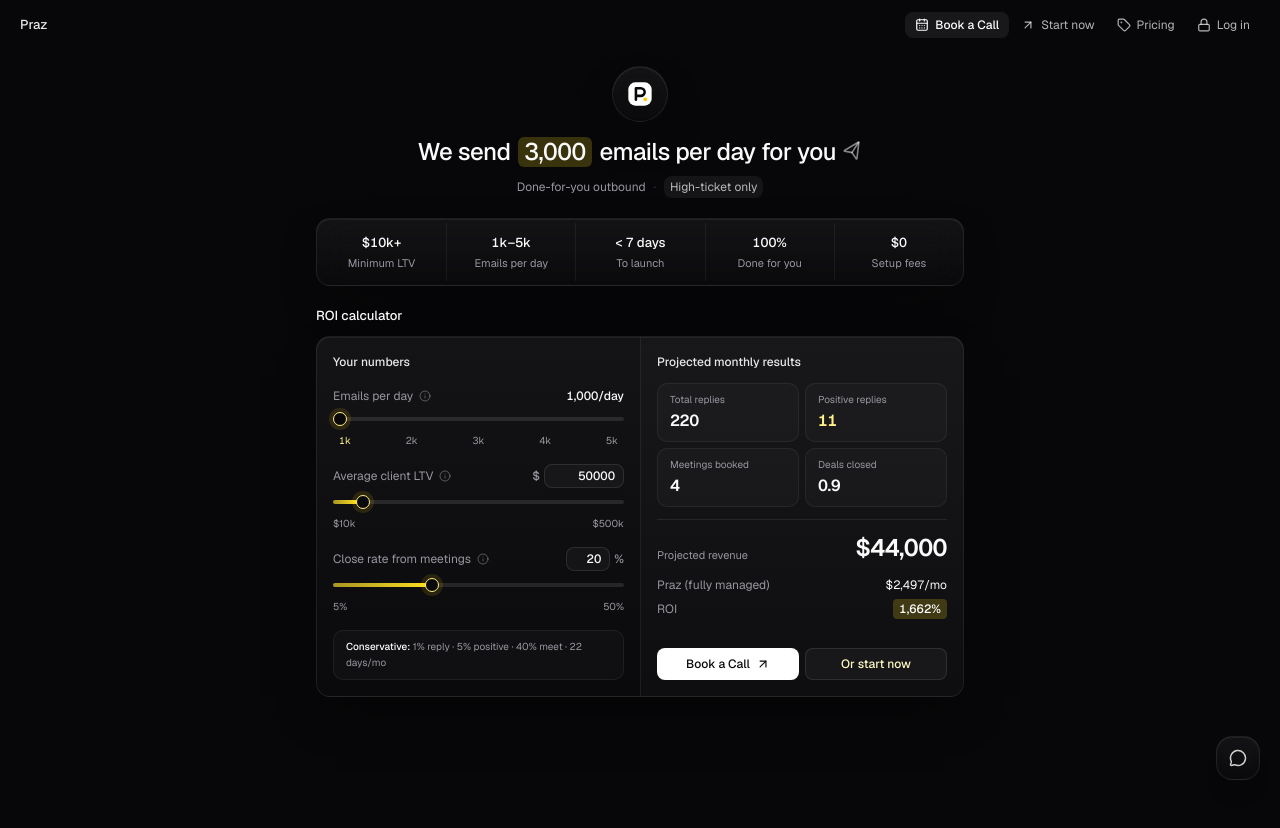
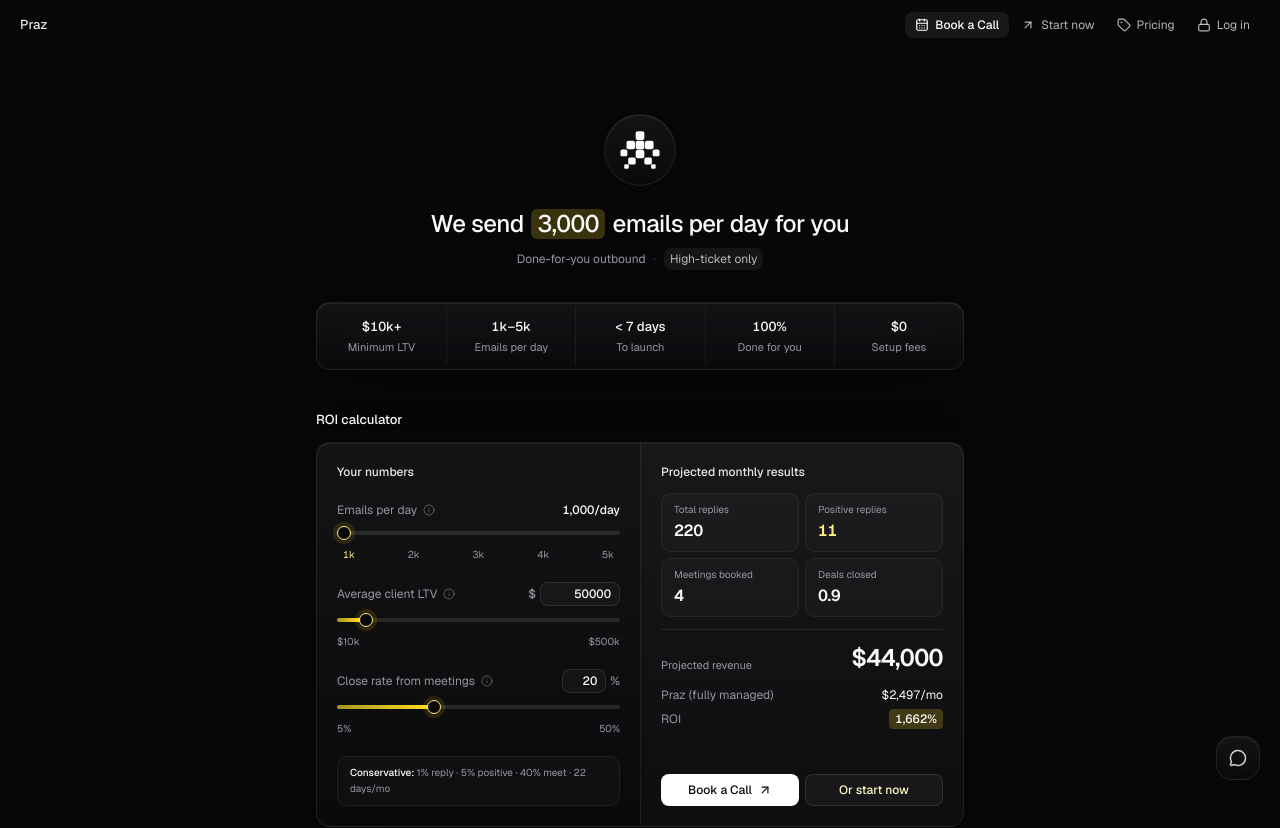
Before and after one commit to jayden8811/praz, a Next.js app: page / in a window 1280 px wide. Shown: the top 828 px of the page. Built offline with nearby package versions, Linux system fonts and the light colour scheme.

Commit message:
New Praz logo mark, drop header icon, roomier top view spacing
Co-Authored-By: Claude Opus 5.5 <noreply@anthropic.com>
Claude-Session: https://claude.ai/code/session_012dVnbrNQKUeMJHz3bd94t6

```diff
--- a/src/components/logo.tsx
+++ b/src/components/logo.tsx
@@ -2,16 +2,18 @@ import { cn } from "@/lib/utils";
 
 export function LogoMark({ className }: { className?: string }) {
   return (
-    <svg viewBox="0 0 24 24" className={cn("size-5", className)} aria-hidden>
-      <rect x="2" y="2" width="20" height="20" rx="6" className="fill-white" />
-      <path
-        d="M8.5 17V7h4.2a3.3 3.3 0 0 1 0 6.6H8.5"
-        className="fill-none stroke-zinc-950"
-        strokeWidth="2.2"
-        strokeLinecap="round"
-        strokeLinejoin="round"
-      />
-      <circle cx="16.5" cy="16.5" r="1.6" className="fill-yellow-400" />
+    <svg viewBox="264 252 806 775" className={cn("size-5 fill-current", className)} aria-hidden>
+      <rect x="580" y="262" width="174" height="177" rx="42" />
+      <rect x="395" y="452" width="171" height="173" rx="41" />
+      <rect x="580" y="452" width="175" height="176" rx="42" />
+      <rect x="768" y="452" width="172" height="173" rx="41" />
+      <rect x="274" y="629" width="138" height="138" rx="33" />
+      <rect x="922" y="629" width="138" height="138" rx="33" />
+      <rect x="580" y="640" width="174" height="166" rx="40" />
+      <rect x="429" y="790" width="151" height="143" rx="34" />
+      <rect x="755" y="790" width="151" height="143" rx="34" />
+      <rect x="350" y="928" width="91" height="89" rx="21" />
+      <rect x="892" y="928" width="90" height="89" rx="21" />
     </svg>
   );
 }
--- a/src/components/sections/overview.tsx
+++ b/src/components/sections/overview.tsx
@@ -8,7 +8,6 @@ import {
   Info,
   Lock,
   MessageCircle,
-  Send,
   Tag,
 } from "lucide-react";
 import { LogoMark } from "@/components/logo";
@@ -48,7 +47,7 @@ export function Overview() {
   return (
     <section className="relative flex min-h-svh flex-col">
       <TopBar />
-      <div className="mx-auto flex w-full max-w-[680px] flex-1 flex-col px-4 pb-10 pt-3 md:pt-4">
+      <div className="mx-auto flex w-full max-w-[680px] flex-1 flex-col px-4 pb-12 pt-12 md:pt-16">
         <Identity />
         <Facts />
         <Calculator />
@@ -109,14 +108,14 @@ function Identity() {
         initial={{ opacity: 0, scale: 0.9 }}
         animate={{ opacity: 1, scale: 1 }}
         transition={{ duration: 0.8, ease }}
-        className="glass flex size-14 items-center justify-center rounded-full"
+        className="glass flex size-[72px] items-center justify-center rounded-full"
       >
-        <LogoMark className="size-7" />
+        <LogoMark className="size-10 text-white" />
       </motion.div>
 
       <motion.h1
         {...fade(0.1)}
-        className="mt-3 flex flex-wrap items-center justify-center gap-x-[0.3em] text-[22px] font-medium tracking-[-0.02em] md:text-[24px]"
+        className="mt-5 flex flex-wrap items-center justify-center gap-x-[0.3em] text-[22px] font-medium tracking-[-0.02em] md:text-[24px]"
       >
         <span>We send</span>
         <span className="relative inline-flex h-[1.25em] w-[3.1em] items-center justify-center overflow-hidden rounded-[0.25em] bg-yellow-300/20 px-[0.2em] tabular-nums">
@@ -134,7 +133,6 @@ function Identity() {
           </AnimatePresence>
         </span>
         <span>emails per day for you</span>
-        <Send className="size-[0.8em] -rotate-12 text-white/50" />
       </motion.h1>
 
       <motion.p {...fade(0.18)} className="mt-1.5 flex items-center gap-2 text-[12px] text-muted-foreground">
@@ -150,7 +148,7 @@ function Facts() {
   return (
     <motion.dl
       {...fade(0.26)}
-      className="glass mt-5 grid grid-cols-3 rounded-xl py-1 sm:grid-cols-5"
+      className="glass mt-8 grid grid-cols-3 rounded-xl py-1 sm:grid-cols-5"
     >
       {facts.map((f, i) => (
         <div
@@ -184,12 +182,12 @@ function Calculator() {
   const roi = ((revenue - cost) / cost) * 100;
 
   return (
-    <motion.div {...fade(0.34)} id="roi" className="mt-5">
+    <motion.div {...fade(0.34)} id="roi" className="mt-10">
       <h2 className="text-[13px] font-medium">ROI calculator</h2>
 
-      <div className="glass mt-2.5 grid overflow-hidden rounded-xl sm:grid-cols-2">
+      <div className="glass mt-3 grid overflow-hidden rounded-xl sm:grid-cols-2">
         {/* inputs */}
-        <div className="space-y-4 p-4">
+        <div className="space-y-5 p-5">
           <p className="text-[12px] font-medium text-white/90">Your numbers</p>
 
           <Field
@@ -276,7 +274,7 @@ function Calculator() {
         </div>
 
         {/* results */}
-        <div className="flex flex-col border-t border-white/[0.06] bg-white/[0.015] p-4 sm:border-t-0 sm:border-l">
+        <div className="flex flex-col border-t border-white/[0.06] bg-white/[0.015] p-5 sm:border-t-0 sm:border-l">
           <p className="text-[12px] font-medium text-white/90">Projected monthly results</p>
 
           <div className="mt-3 grid grid-cols-2 gap-1.5">
```
